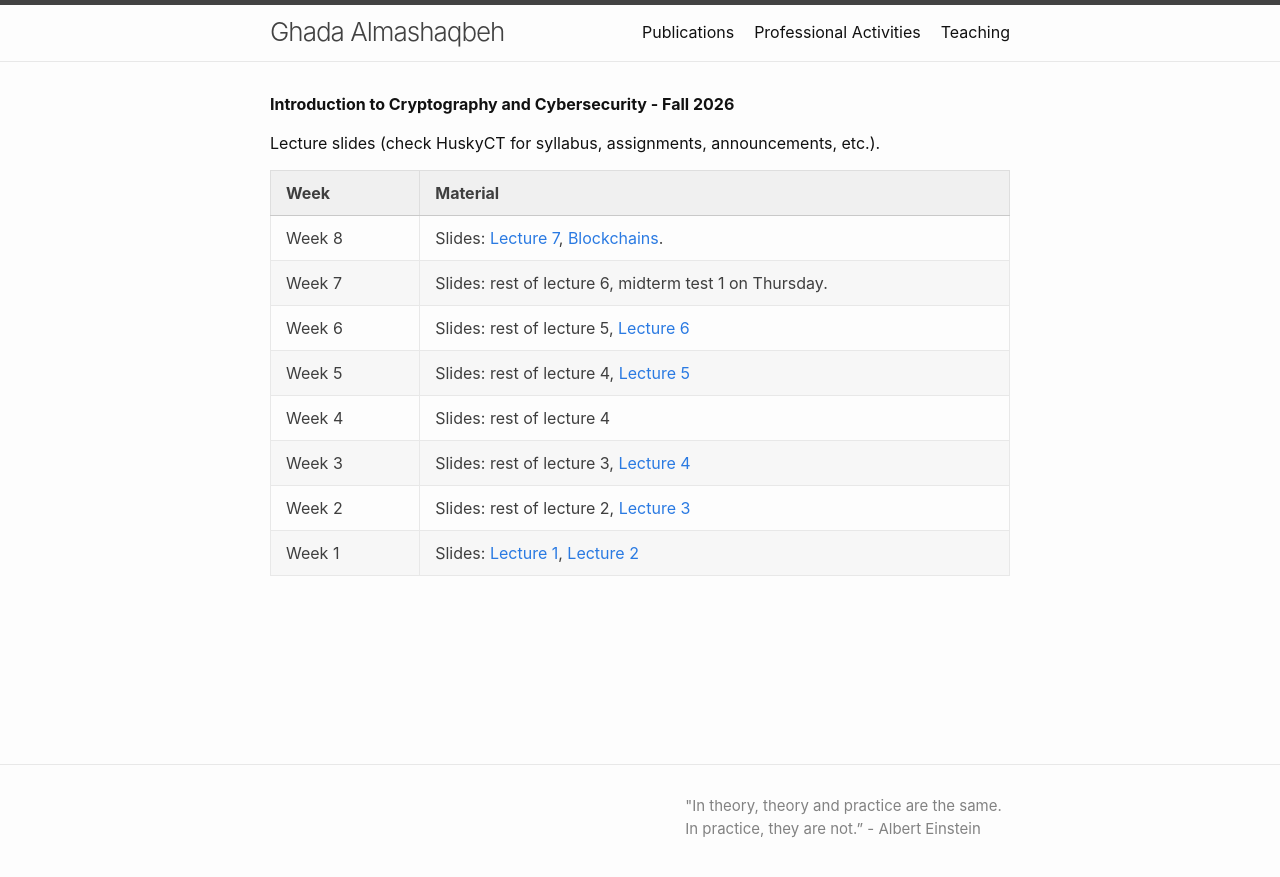
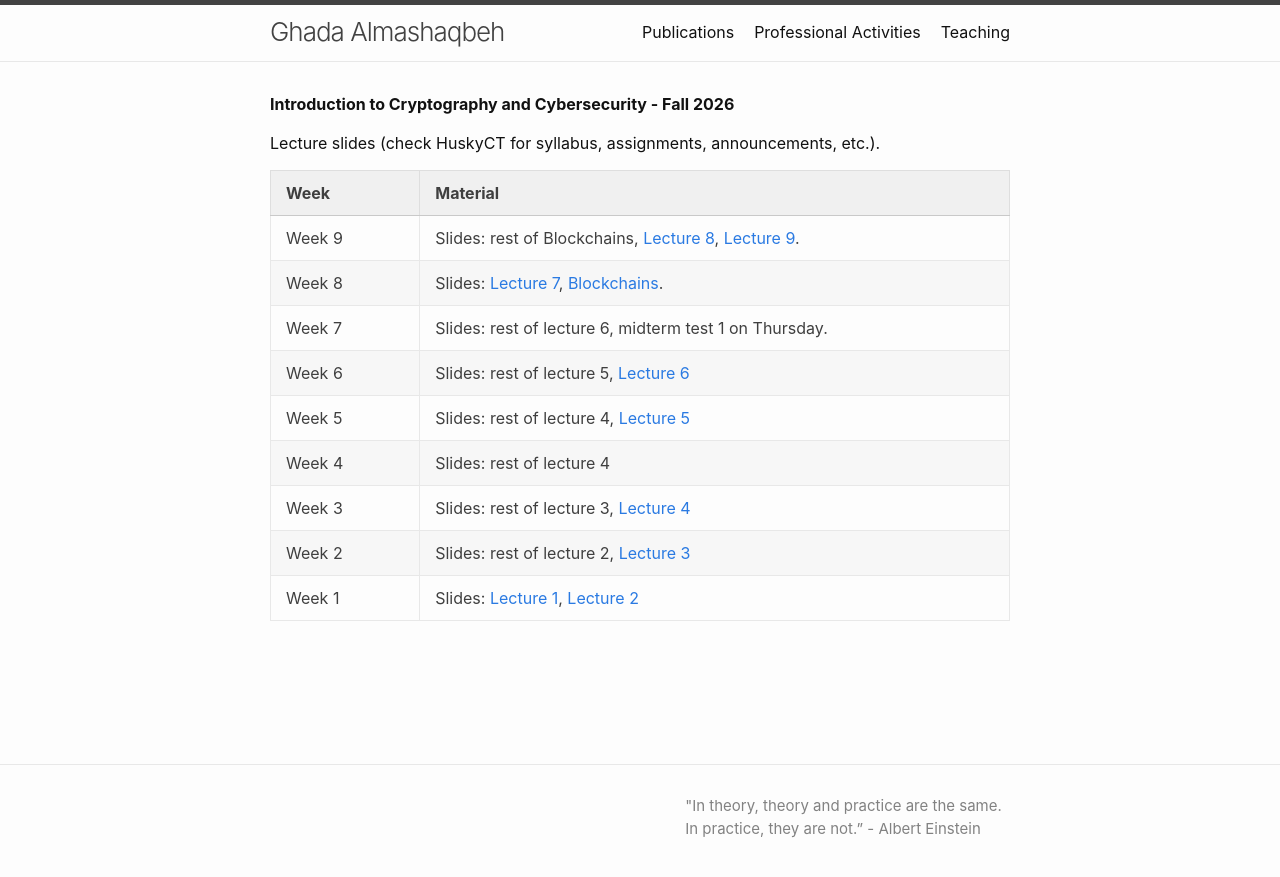
Before and after one commit to GhadaAlmashaqbeh/GhadaAlmashaqbeh.github.io, a Jekyll site: the page built from courses/cse3400-f2026/index.md, in a window 1280 px wide. Shown: the top 877 px of the page. Built offline with Jekyll 4.4.1, drawn with Linux system fonts in a browser that asks for light colours.

Commit message:
add lecs

```diff
--- a/courses/cse3400-f2026/index.md
+++ b/courses/cse3400-f2026/index.md
@@ -8,6 +8,7 @@ Lecture slides (check HuskyCT for syllabus, assignments, announcements, etc.).
 
 | Week&emsp;&emsp;| Material           |
 |----------|--------------------|
+| Week 9 | Slides: rest of Blockchains, [Lecture 8](./lecture8.pdf), [Lecture 9](./lecture9.pdf).
 | Week 8 | Slides: [Lecture 7](./lecture7.pdf), [Blockchains](./blockchains.pdf).
 | Week 7 | Slides: rest of lecture 6, midterm test 1 on Thursday.
 | Week 6 | Slides: rest of lecture 5, [Lecture 6](./lecture6.pdf)|
```
Also changed, not shown: 3 other files.
